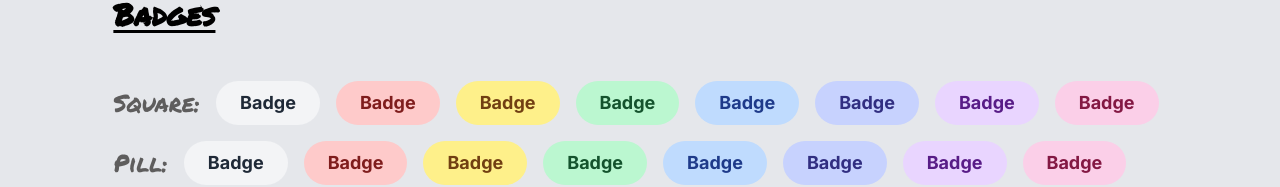
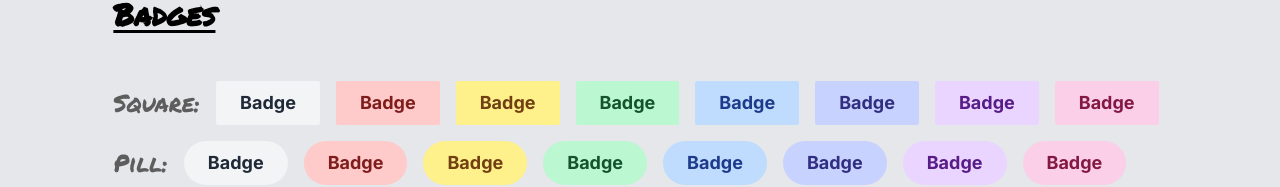
Before and after one commit to XenoMee/react-component-library, a React (Vite) app: page / in a window 1280 px wide. Shown: the part 171-358 px from the top of the page. Built offline with nearby package versions, Linux system fonts and the light colour scheme.

Commit message:
fix square shape Badge components

```diff
--- a/src/Components/BadgesBlock.tsx
+++ b/src/Components/BadgesBlock.tsx
@@ -1,10 +1,12 @@
 import Badge from './Badge';
 import capitalizeWord from '../Utilities/capitalizeWord';
+
+type BadgeShape = 'square' | 'pill';
 
 const BadgesBlock = () => {
   const colors: string[] = ['gray', 'red', 'yellow', 'green', 'blue', 'indigo', 'purple', 'pink'];
 
-  const badgeTypes = {
+  const badgeTypes: Record<BadgeShape, string[]> = {
     square: colors,
     pill: colors,
   };
@@ -20,7 +22,7 @@ const BadgesBlock = () => {
               <div className='flex-item'>
                 {colors.map((color) => {
                   return (
-                    <Badge key={color} shape='pill' color={`${color}`}>
+                    <Badge key={color} shape={`${type as BadgeShape}`} color={`${color}`}>
                       Badge
                     </Badge>
                   );
```
